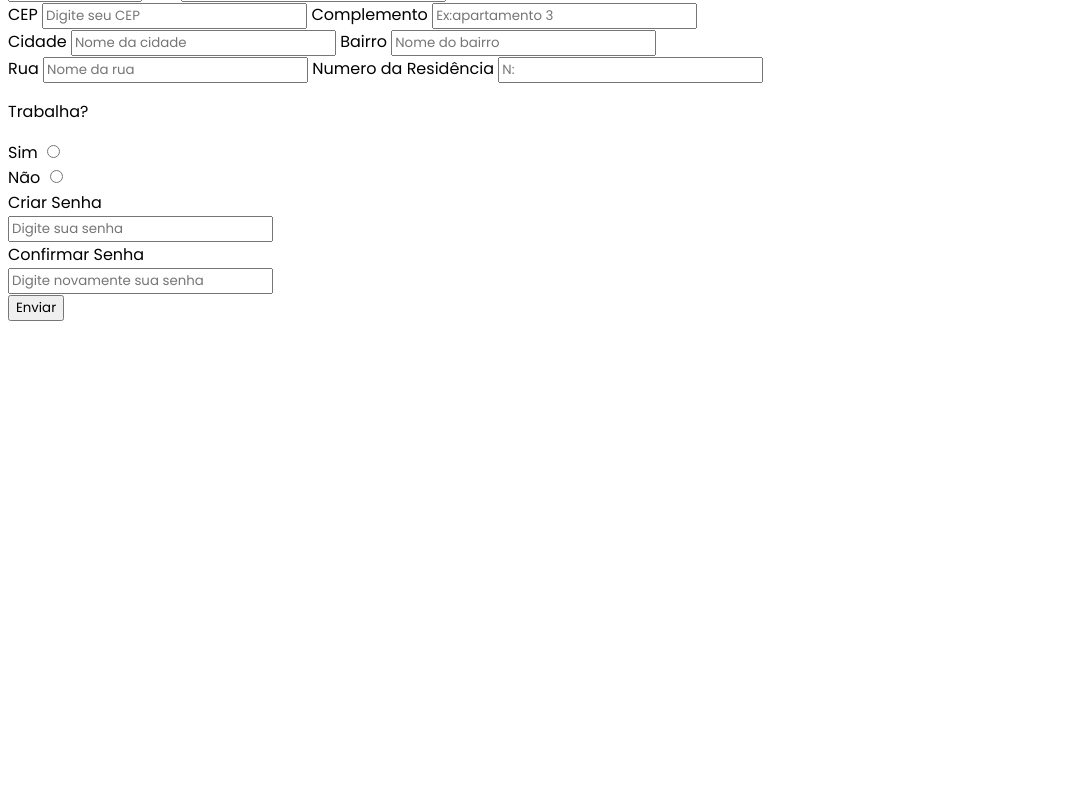
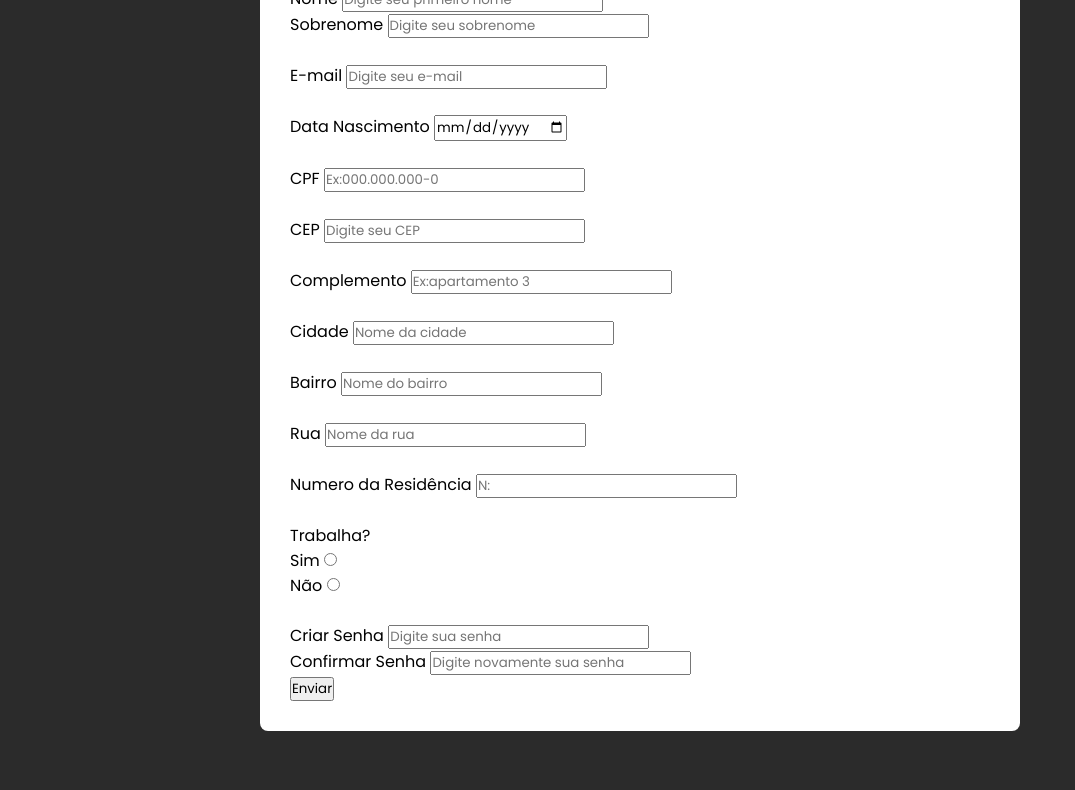
Before and after one commit to taynarasantossousa/Projeto-Cadastro-Cliente, a plain HTML site: page index.html in a window 1280 px wide. Shown: the part 195-985 px from the top of the page, without its empty margins (0-1075 px from the left). Before the commit the page ends 800 px from the top, so only its background shows below. Drawn offline with Linux system fonts and the light colour scheme.

Commit message:
Add files via upload

```diff
--- a/css/style.css
+++ b/css/style.css
@@ -1,5 +1,42 @@
 * {
-    flex-direction: column;
-    justify-content: space-between;
-    font-family: "Poppins", sans-serif;
+  margin: 0;
+  padding: 0;
+  font-family: "Poppins", sans-serif;
 }
+
+body {
+  background-color: #2b2b2b;
+  padding: 96px 260px;
+  gap: 10px;
+  align-items: center;
+  height: 100vh;
+
+  .container {
+    border-radius: 8px;
+    padding: 30px;
+    gap: 30px;
+    background-color: white;
+
+    & h1 {
+      display: flex;
+      font-weight: 400;
+      font-size: 36px;
+    }
+
+    & form {
+      & .cadastro {
+        & input {
+          gap: 6px;
+          width: 400px;
+          height: 66px;
+        }
+
+        & .sobrenome {
+        & input {
+
+        }
+        }
+      }
+    }
+  }
+}
--- a/index.html
+++ b/index.html
@@ -15,75 +15,86 @@
 </head>
 
 <body>
+    <div class="container">
         <h1>Cadastro Cliente</h1>
         <form>
             <div class="Cadastro">
                 <label for="nome">Nome</label>
                 <input type="Nome" placeholder="Digite seu primeiro nome" id="nome">
-
+                    <br>
+                    <div class="sobrenome">
                         <label for="sobrenome">Sobrenome</label>
                         <input type="Sobrenome" placeholder="Digite seu sobrenome" id="sobrenome">
-
+                    </div>
                     <br>
-
+                    <div class="email">
                         <label for="email">E-mail</label>
                         <input type="email" placeholder="Digite seu e-mail" id="email">
-
+                    </div>
                     <br>
-
+                    <div class="data">
                         <label for="Data">Data Nascimento </label>
+                        <input type="date" value="dd/mm/yyyy" id="date">
+                    </div>
                     <br>
-            <input type="date" value="dd/mm/yyyy" id="date">
-
+                    <div class="cpf">
                         <label for="cpf">CPF</label>
                         <input type="cpf" placeholder="Ex:000.000.000-0" id="cpf">
-
+                    </div>
                     <br>
-
+                    <div class="cep">
                         <label for="cep">CEP</label>
                         <input type="cep" placeholder="Digite seu CEP" id="cep">
-
+                    </div>
+                    <br>
+                    <div class="complemento">
                         <label for="complemento">Complemento</label>
                         <input type="complemento" placeholder="Ex:apartamento 3" id="complemento">
-
+                    </div>
                     <br>
-
+                    <div class="cidade">
                         <label for="cidade">Cidade</label>
                         <input type="cidade" placeholder="Nome da cidade" id="cidade">
-
+                    </div>
+                    <br>
+                    <div class="bairro">
                         <label for="bairro">Bairro</label>
                         <input type="bairro" placeholder="Nome do bairro" id="bairro">
-
+                    </div>
                     <br>
-
+                    <div class="rua">
                         <label for="rua">Rua</label>
                         <input type="rua" placeholder="Nome da rua" id="rua">
-
+                    </div>
+                    <br>
+                    <div class="numero residencia">
                         <label for="numero residencia">Numero da Residência</label>
                         <input type="numero residencia" placeholder="N:" id="numero residencia">
                     </div>
-        <div>
+                    <br>
+                    <div class="sim">
                         <p>Trabalha?</p>
-            <label for="">Sim</label>
-            <input type="radio" name="btn" id="radio">
-
-            <br>
-
-            <label for="">Não</label>
+                        <label for="sim">Sim</label>
                         <input type="radio" name="btn" id="radio">
                     </div>
-        <div>
+                    <div class="não">
+                        <label for="não">Não</label>
+                        <input type="radio" name="btn" id="radio">
+                    </div>
+                    <br>
+                    <div class="criar-senha">
                         <label for="criar senha">Criar Senha</label>
-            <br>
                         <input type="digite sua senha " placeholder="Digite sua senha" id="digite sua senha">
                         <br>
+                        <div class="confirmar-senha">
                             <label for="confirmar senha">Confirmar Senha</label>
-            <br>
-            <input type="confirmar senha" placeholder="Digite novamente sua senha" id="digite novamente sua senha">
-            <br>
+                            <input type="confirmar senha" placeholder="Digite novamente sua senha"
+                                id="digite novamente sua senha">
+                        </div>
                         <input type="button" value="Enviar">
                     </div>
         </form>
+    </div>
+
 </body>
-
 </html>
```
Lines whose indentation alone changed are shown as unchanged.
